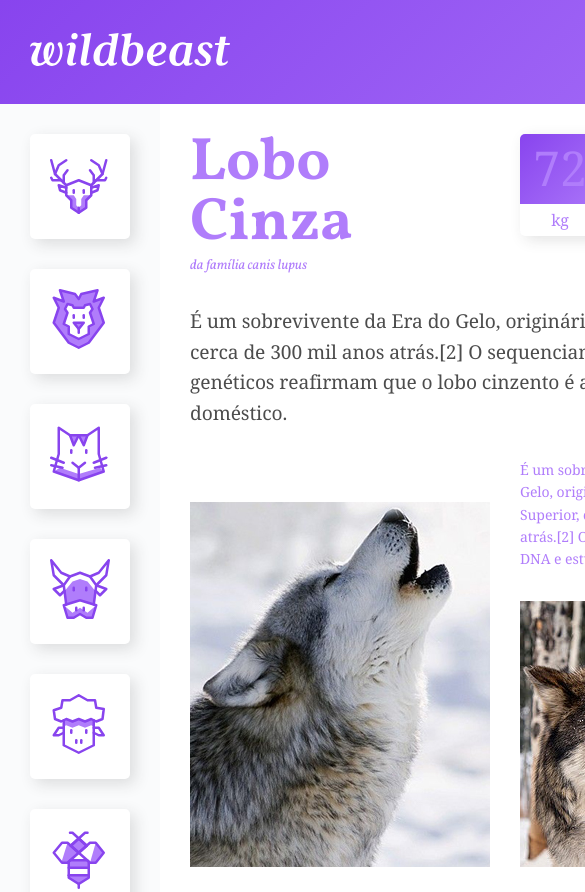
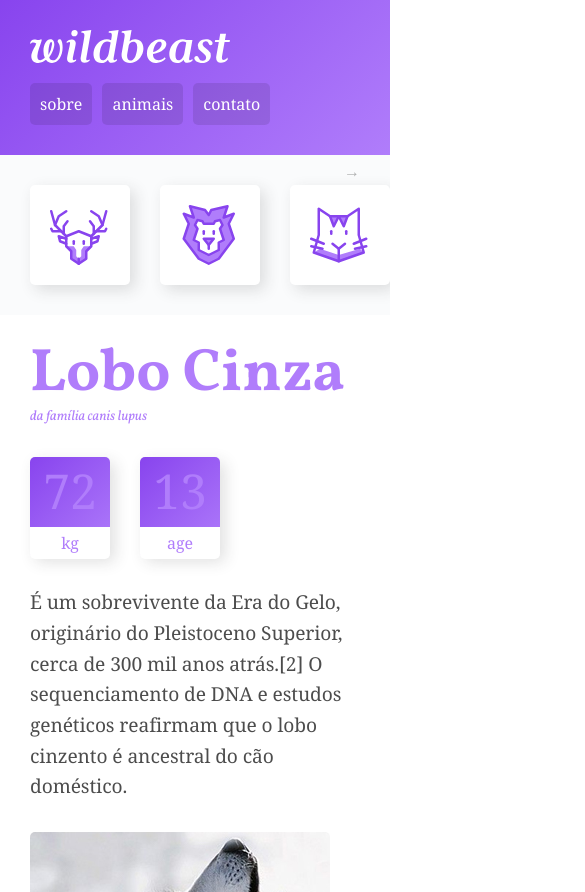
Before and after one commit to Artsmac/Project-Wildbeast, a plain HTML site: page index.html in a window 390 px wide. Shown: the top 892 px of the page, 585 px wide, since content can reach past the window. Drawn offline with Linux system fonts and the light colour scheme.

Commit message:
responsivo

```diff
--- a/css/style.css
+++ b/css/style.css
@@ -15,6 +15,12 @@ a {
   text-decoration: none;
 }
 
+img {
+  display: block;
+  max-width: 100%;
+  border-radius: 5px;
+}
+
 
 
 /* GRID GERAL */
@@ -26,6 +32,28 @@ a {
     'header header header'
     'sidenav content anuncios'
     'footer footer footer';
+}
+
+@media (max-width: 1200px) {
+  .estrutura {
+    grid-template-areas:
+      'header header header'
+      'sidenav content content'
+      'sidenav anuncios anuncios'
+      'footer footer footer';
+  }
+}
+
+@media (max-width: 760px) {
+  .estrutura {
+    grid-template-columns: 100%;
+    grid-template-areas:
+      'header'
+      'sidenav'
+      'content'
+      'anuncios'
+      'footer';
+  }
 }
 
 /* HEADER */
@@ -66,6 +94,21 @@ a {
   margin-left: 30px;
 }
 
+@media (max-width: 760px) {
+  .header {
+    grid-template-columns: auto;
+  }
+  .logo {
+    margin-bottom: 20px;
+  }
+  .header nav a {
+    font-size: 1em;
+  }
+  .header li + li {
+    margin-left: 10px;
+  }
+}
+
 /* SIDENAV */
 
 .sidenav {
@@ -90,6 +133,44 @@ a {
   background: #b07dfb
 }
 
+@keyframes seta {
+  from {
+    right: 30px;
+  }
+  to {
+    right: 20px;
+  }
+}
+
+@media (max-width: 760px) {
+  .sidenav {
+    position: relative;
+    overflow-x: auto;
+    -webkit-overflow-scrolling: touch;
+    -ms-overflow-style: -ms-autohiding-scrollbar;
+  }
+  .sidenav::after {
+    content: '→';
+    position: absolute;
+    top: 5px;
+    right: 30px;
+    color: rgba(0,0,0,0.3);
+    animation: seta 0.5s ease-in 0s infinite alternate;
+  }
+  .sidenav ul {
+    display: flex;
+  }
+  .sidenav li {
+    flex: 1 0 60px;
+  }
+  .sidenav {
+    padding: 0 30px;
+  }
+  .sidenav li a {
+    margin: 30px 30px 30px 0;
+  }
+}
+
 /* CONTENT */
 
 .content {
@@ -101,6 +182,13 @@ a {
   grid-template-columns: 1fr 1fr;
   gap: 30px;
 }
+
+@media (max-width: 600px) {
+  .content {
+    grid-template-columns: auto;
+  }
+}
+
 
 .col-wide {
   grid-column: 1 / -1;
```
